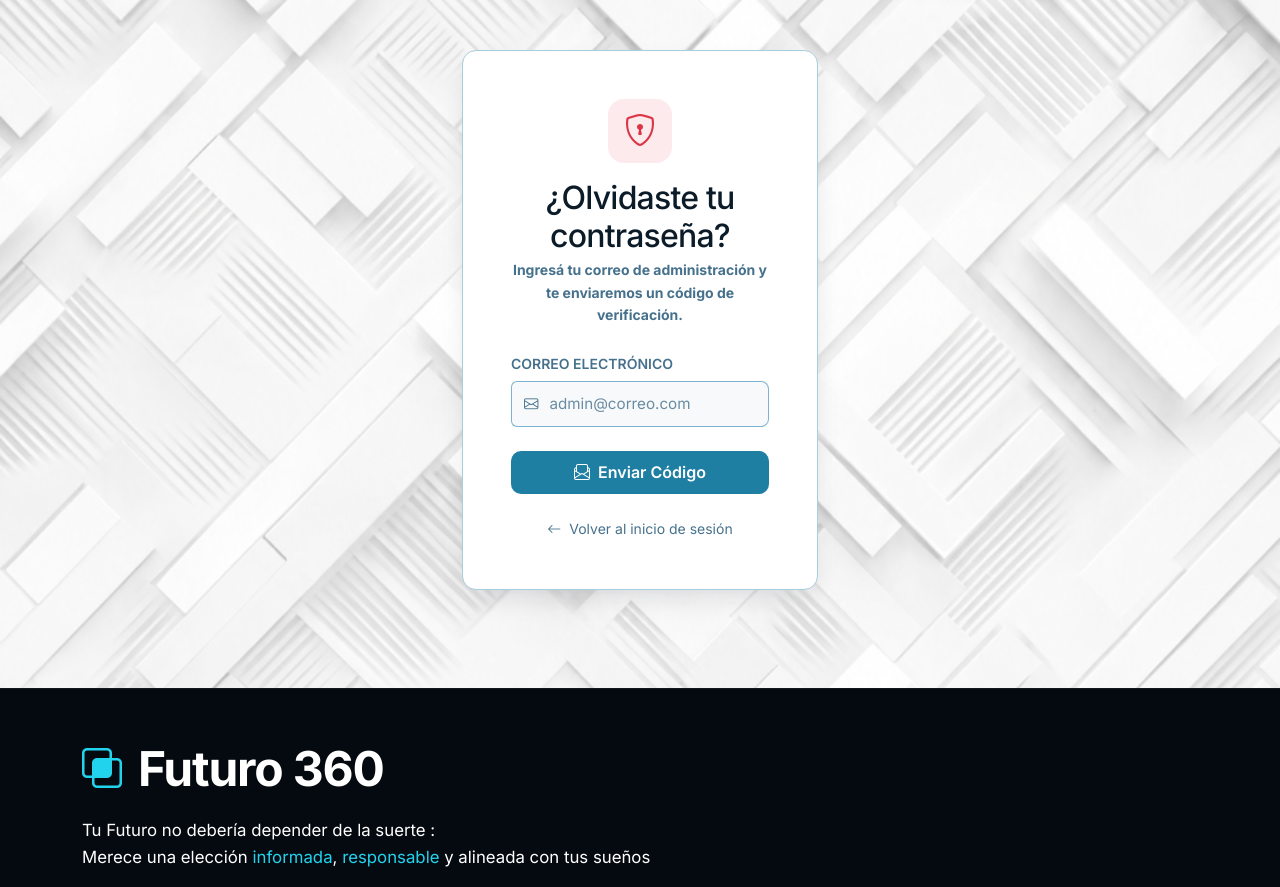
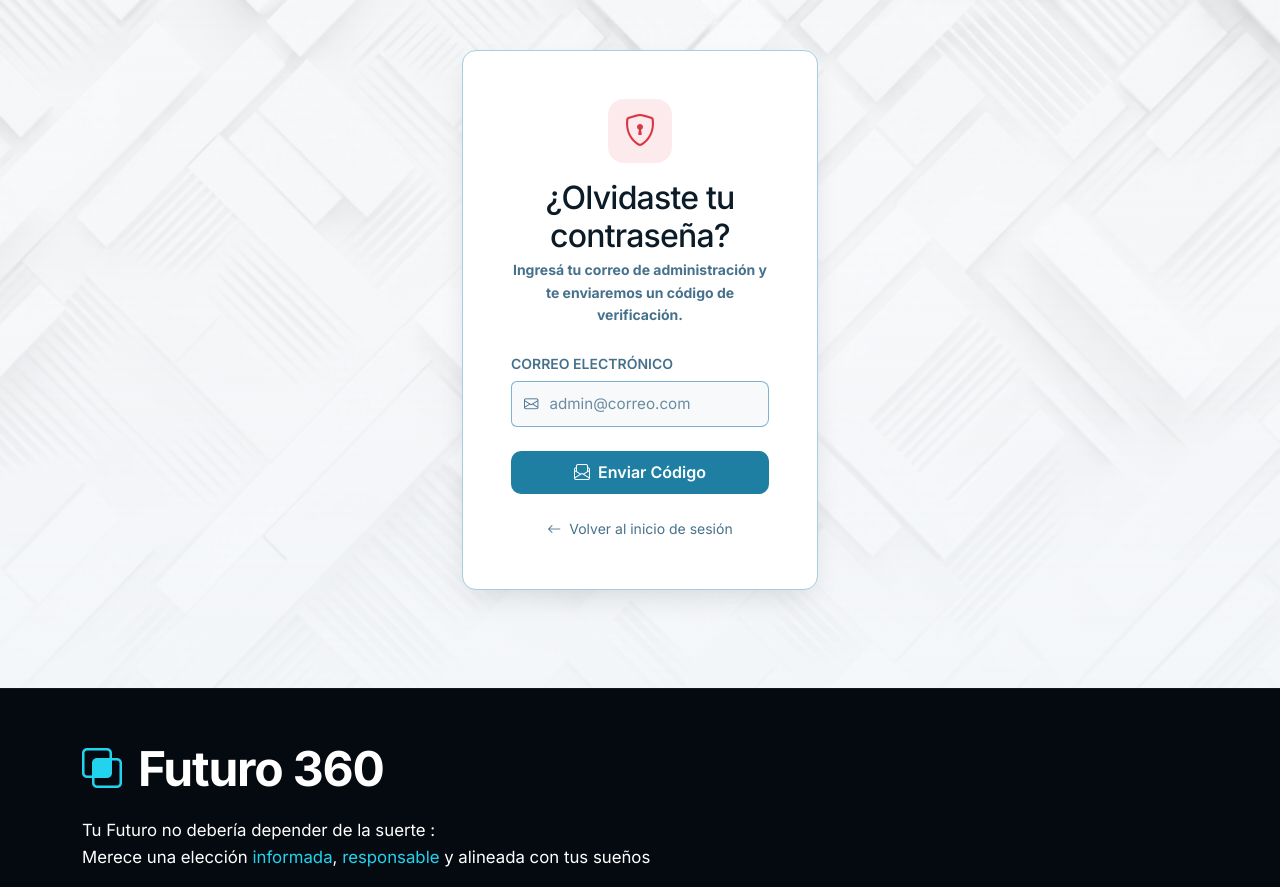
Before and after one commit to faabru/Futuro-360, a Flask app: page /admin/recuperar-password in a window 1280 px wide. Shown: the part 75-962 px from the top of the page. Run offline with Flask 3, Linux system fonts and the light colour scheme; parts of the project's set-up code (start-up, migrations or seed data) failed here and were passed over; some libraries are stand-ins or nearby versions.

Commit message:
Modo claro: fondo del body gris-azul sutil, tarjetas blancas con borde y sombra sutil que flotan, e inputs con fondo diferenciado

```diff
--- a/static/admin.css
+++ b/static/admin.css
@@ -9,8 +9,8 @@
     --admin-primary-hover:  #1A6E8E;   /* Azul hover */
     --admin-primary-dark:   #0B1B28;   /* Azul marino — texto oscuro */
     --admin-accent:         #3BAFD0;   /* Acento cian */
-    --admin-bg:             #E2EDF5;   /* Fondo general con tinte azul-gris claro */
-    --admin-bg-subtle:      #EDF5FA;   /* Fondo secundario */
+    --admin-bg:             #F3F6F9;   /* Fondo general gris-azul muy sutil (NO blanco puro) */
+    --admin-bg-subtle:      #E9F0F6;   /* Fondo secundario */
     --admin-surface:        #FFFFFF;   /* Superficie card crisp */
     --admin-surface-alt:    #DCECF6;   /* Encabezados de tarjetas y secciones */
     --admin-border:         #A8CCE0;   /* Borde nítido para separar tarjetas */
@@ -27,7 +27,9 @@
 
 .admin-body {
     background-color: var(--admin-bg);
-    background-image: url('img/body-modo-sol.png');
+    background-image:
+        linear-gradient(180deg, rgba(243, 246, 249, 0.55) 0%, rgba(243, 246, 249, 0.85) 100%),
+        url('img/body-modo-sol.png');
     background-size: cover;
     background-position: center center;
     background-repeat: no-repeat;
--- a/static/style.css
+++ b/static/style.css
@@ -22,9 +22,10 @@
     --info:           #0E4F6B;   /* Azul info oscuro */
     --info-bg:        #E0F2FE;   /* Azul info muy claro */
 
-    /* Superficies — Modo Claro (Diferenciación nítida de bloques) */
-    --bg-main:        #E6EFF5;   /* Fondo general: azul-gris claro distinguible */
-    --bg-subtle:      #EDF5FA;   /* Fondo secundario para secciones/barras */
+    /* Superficies — Modo Claro (tarjetas que flotan sobre fondo sutil) */
+    --bg-main:        #F3F6F9;   /* Fondo general: gris-azul muy sutil (NO blanco puro) */
+    --bg-subtle:      #E9F0F6;   /* Fondo secundario para secciones/barras */
+    --bg-input:       #F1F5F9;   /* Inputs: un tono gris diferenciado del contenedor */
     --card-bg:        #FFFFFF;   /* Tarjetas: blanco puro destacado */
     --card-bg-alt:    #DCECF6;   /* Encabezados y bloques secundarios */
 
@@ -71,6 +72,7 @@ html[data-theme="dark"] {
     /* Superficies */
     --bg-main:        #0A1520;   /* Fondo base: azul muy oscuro */
     --bg-subtle:      #0F1D2C;   /* Fondo secundario */
+    --bg-input:       #0A1520;   /* Inputs: un tono más oscuro que la card */
     --card-bg:        #152030;   /* Tarjeta: un nivel más claro que el fondo */
     --card-bg-alt:    #1C2D3E;   /* Tarjeta alternativa: más clara aún */
 
@@ -119,7 +121,9 @@ html[data-theme="dark"] {
 body {
     font-family: 'Inter', system-ui, -apple-system, sans-serif;
     background-color: var(--bg-main);
-    background-image: url('img/body-modo-sol.png');
+    background-image:
+        linear-gradient(180deg, rgba(243, 246, 249, 0.55) 0%, rgba(243, 246, 249, 0.85) 100%),
+        url('img/body-modo-sol.png');
     background-size: cover;
     background-position: center center;
     background-repeat: no-repeat;
@@ -423,9 +427,15 @@ html[data-theme="dark"] .border-light{ border-color: var(--border)       !import
     border: 1px solid var(--border);
     color: var(--text-main);
     border-radius: var(--radius-md);
-    box-shadow: var(--shadow-md);
+    box-shadow: var(--shadow-sm);
     transition: var(--transition);
     overflow: hidden;
+}
+
+/* Las tarjetas usadas con `border-0` siguen destacándose del fondo:
+   se les restaura un borde sutil para que "floten" sobre el body */
+.card.border-0 {
+    border: 1px solid var(--border) !important;
 }
 
 .card-header {
@@ -535,7 +545,7 @@ html[data-theme="dark"] .section-card h5 {
    ========================================================= */
 .form-control,
 .form-select {
-    background-color: var(--card-bg);
+    background-color: var(--bg-input);
     border: 1px solid var(--border-strong);
     color: var(--text-main);
     border-radius: var(--radius-sm);
@@ -574,7 +584,7 @@ html[data-theme="dark"] .section-card h5 {
 /* Modo oscuro — formularios */
 html[data-theme="dark"] .form-control,
 html[data-theme="dark"] .form-select {
-    background-color: #0A1520;
+    background-color: var(--bg-input);
     border-color: var(--border);
     color: var(--text-main);
 }
@@ -583,7 +593,7 @@ html[data-theme="dark"] .form-control::placeholder { color: var(--text-muted); o
 
 html[data-theme="dark"] .form-control:focus,
 html[data-theme="dark"] .form-select:focus {
-    background-color: #0A1520;
+    background-color: var(--bg-input);
     color: var(--text-main);
     border-color: var(--primary);
     box-shadow: 0 0 0 3px rgba(59, 175, 208, 0.18);
```
